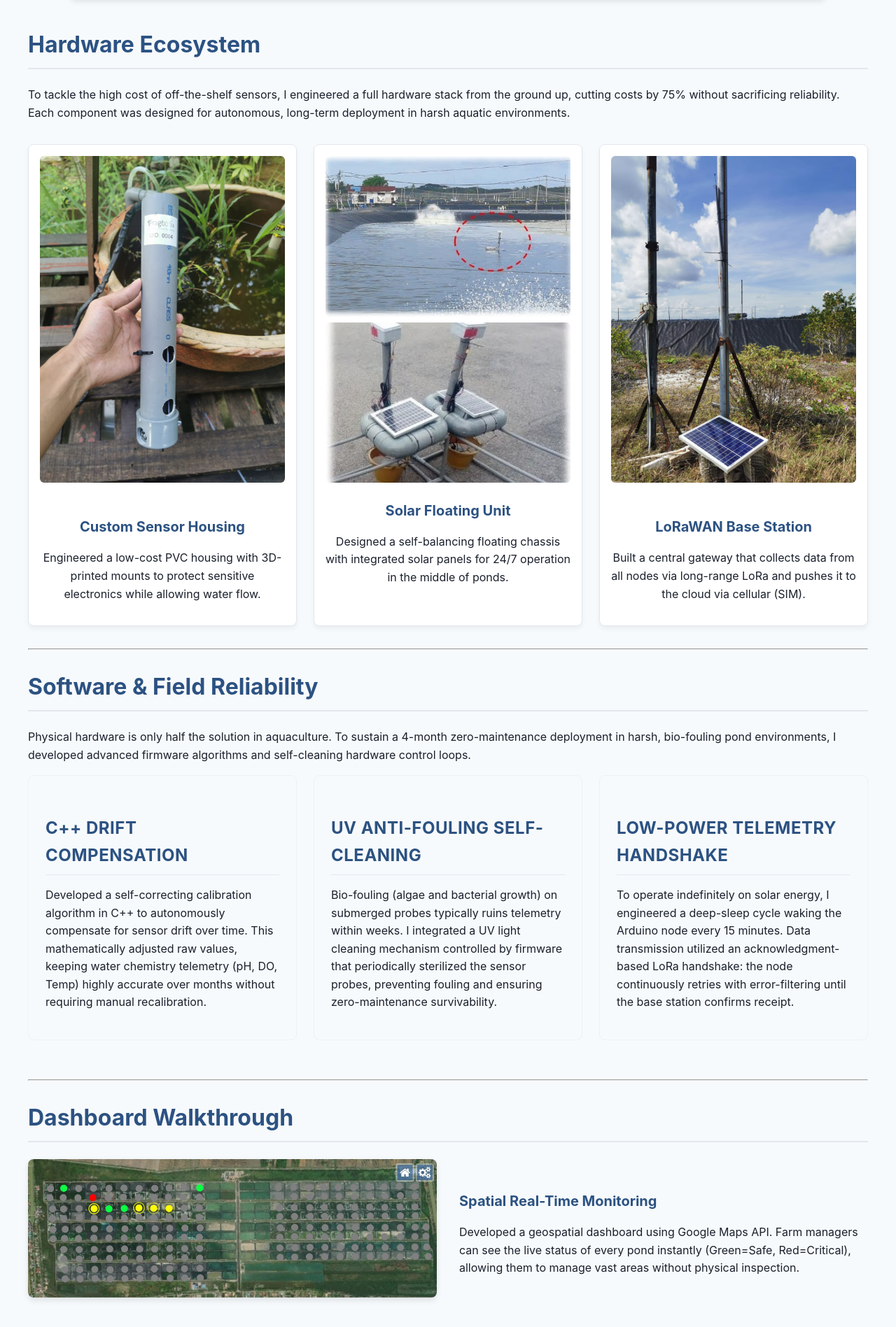
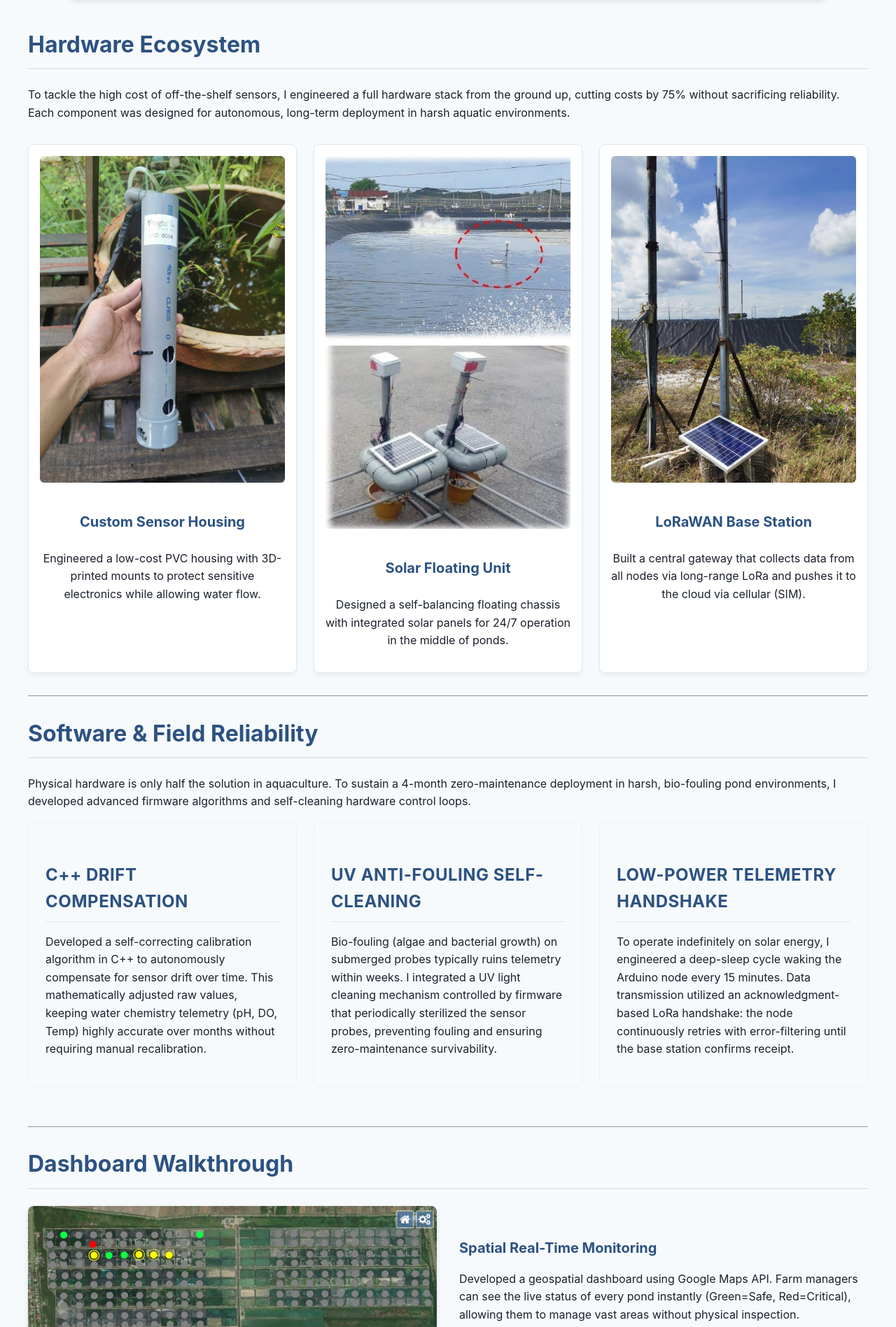
Before and after one commit to xion-xion/xion-xion.github.io, a Jekyll site: the page built from projects/project-aquaculture.html, in a window 1280 px wide. Shown: the part 2048-3945 px from the top of the page at 70% size. Built offline with Jekyll 4.4.1, drawn with Linux system fonts in a browser that asks for light colours.

Commit message:
style(aquaculture): top-align card contents and fix inner image selectors

```diff
--- a/assets/css/style.css
+++ b/assets/css/style.css
@@ -510,11 +510,20 @@
     color: #2c5282;
 }
 
-/* Aquaculture specific hardware card image override to prevent cropping of vertical images */
-.aquaculture-hardware-grid .hardware-card img {
+/* Aquaculture specific hardware card overrides */
+.aquaculture-hardware-grid .hardware-card {
+    display: flex;
+    flex-direction: column;
+    justify-content: flex-start;
+    align-items: center;
+}
+
+.aquaculture-hardware-grid .hardware-card > img {
     aspect-ratio: 3 / 4;
     width: 100%;
     object-fit: cover;
+    border-radius: 6px;
+    margin-bottom: 1rem;
 }
 
 .aquaculture-hardware-grid .double-image-container {
```
